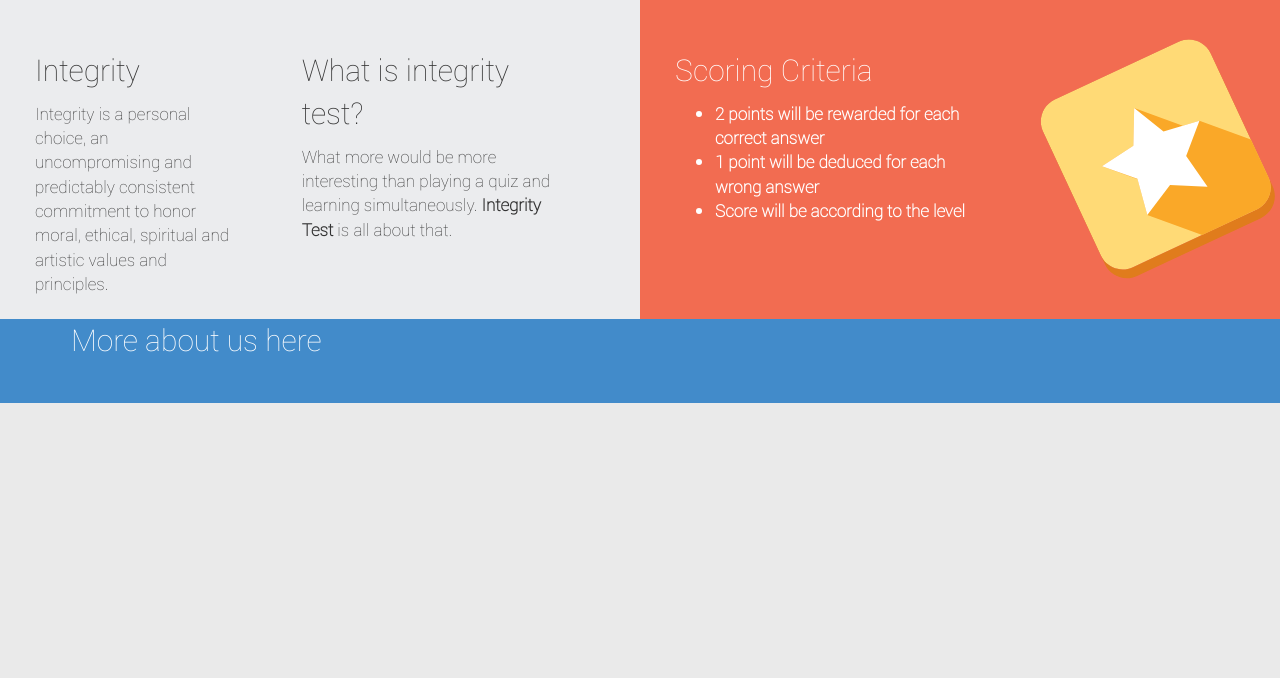
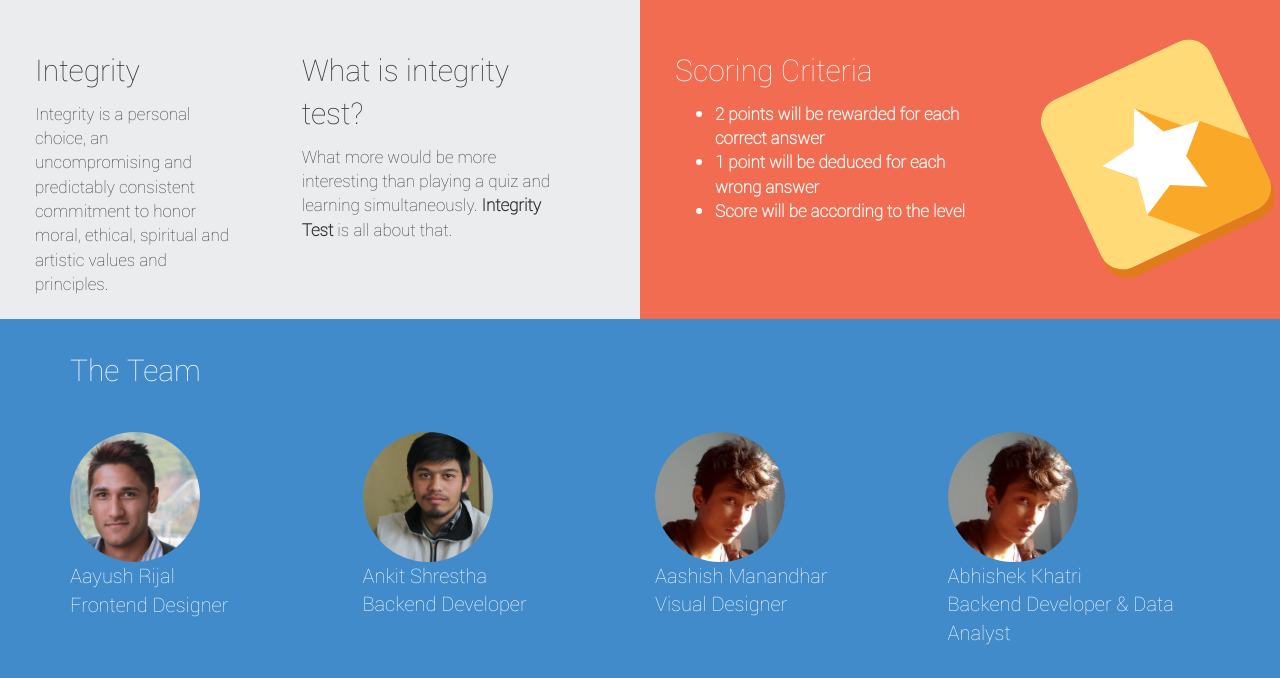
Before and after one commit to Acesmndr/Integrity-Test, a PHP site: page / in a window 1280 px wide. Shown: the part 501-1179 px from the top of the page. Before the commit the page ends 904 px from the top, so only its background shows below. Run offline with PHP 8.4, Linux system fonts and the light colour scheme; some web fonts are replaced.

Commit message:
team created

```diff
--- a/css/main.css
+++ b/css/main.css
@@ -319,6 +319,30 @@
 		-webkit-transition: all 300ms ease-in-out;
 	}
 }
+@media screen and (max-width: 350px){
+	.aboutIntegrity1{
+		width: 100%;
+		height: 520px;
+		float: left;
+		background: #ebecee;
+		padding-bottom: 30px;
+		transition: all 300ms ease-in-out;
+		-o-transition: all 300ms ease-in-out;
+		-moz-transition: all 300ms ease-in-out;
+		-webkit-transition: all 300ms ease-in-out;
+	}
+	.aboutIntegrity2{
+		width: 100%;
+		height:  400px;
+		float: left;
+		background: #f26c51;
+		padding-bottom: 30px;
+		transition: all 300ms ease-in-out;
+		-o-transition: all 300ms ease-in-out;
+		-moz-transition: all 300ms ease-in-out;
+		-webkit-transition: all 300ms ease-in-out;
+	}
+}
 @media screen and (max-width: 300px){
 	.aboutIntegrity1{
 		width: 100%;
@@ -379,9 +403,7 @@
 		background: #f26c51;
 	}
 }*/
-.aboutus{
-	background: #428bca;
-}
+
 #logo{
 	width: 200px;
 }
@@ -418,35 +440,36 @@
 	width: 200px;
 }
 }
+.aboutus{
+	background: #428bca;
+	padding-bottom: 20px;
+}
 .aboutCentral{
-	margin-top: 40px;
-	margin-bottom: 40px;
-	border: 1px solid transparent;
 	color: #fff;
 	font-family: Robotothin;
 	font-size: 30px;
 }
-.aboutimg1{
-	border-radius: 50%;
-	margin: 0 35px;
-	width: 100px;
+.p1{
+	padding-top: 30px;
 }
-.aboutimg2{
-	border-radius: 50%;
-	margin: 0 75px;
-	width: 100px;
+.ourNames{
+	font-size: 20px;
+	height: auto;
+	margin-top: 40px;
 }
-.aboutimg3{
-	border-radius: 50%;
-	margin: 0 48px;
-	width: 100px;
+@media screen and (max-width: 500px){
+	.p1{
+	padding-top: 60px;
 }
-.aboutimg4{
-	border-radius: 50%;
-	margin: 0 58px;
-	width: 100px;
+	.ourNames{
+	font-size: 20px;
+	height: auto;
 }
-
+}
+.ourlinks{
+	text-decoration: none;
+	color: #fff;
+}
 /*InnerContainer page which is after the game is started, the css starts here*/
 #innerContainer{
 	background: url('../images/class.jpg') 47% 0 no-repeat;
--- a/index.html
+++ b/index.html
@@ -67,8 +67,32 @@
 		<div class="container">
 			<div class="aboutCentral">
 				<div class="row">
-					<div class="col-md-3 col-md-4">
-					More about us here
+					<div class="col-md-3 p1">The Team</div>
+				</div>
+				<div class="row">
+					<div class="col-md-3 ourNames">
+						<img src="images/aayush.jpg" width="130" class="img-circle">
+						<br>
+						<a href="http://www.about.me/aayushrijal" class="ourlinks" target="_blank">Aayush Rijal</a>
+						<p>Frontend Designer</p>
+					</div>
+					<div class="col-md-3 ourNames">
+						<img src="images/ankit.jpg" width="130" class="img-circle">
+						<br>
+						<a href="http://www.about.me/aayushrijal" class="ourlinks" target="_blank">Ankit Shrestha</a>
+						<p>Backend Developer</p>
+					</div>
+					<div class="col-md-3 ourNames">
+						<img src="images/aashish.jpg" width="130" class="img-circle">
+						<br>
+						<a href="http://www.about.me/aayushrijal" class="ourlinks" target="_blank">Aashish Manandhar</a>
+						<p>Visual Designer</p>
+					</div>
+					<div class="col-md-3 ourNames">
+						<img src="images/aashish.jpg" width="130" class="img-circle">
+						<br>
+						<a href="http://www.about.me/aayushrijal" class="ourlinks" target="_blank">Abhishek Khatri</a>
+						<p>Backend Developer &amp; Data Analyst</p>
 					</div>
 				</div>
 			</div>
```
Also changed, not shown: images/aashish.jpg (added), images/aayush.jpg (added), images/ankit.jpg (added).
